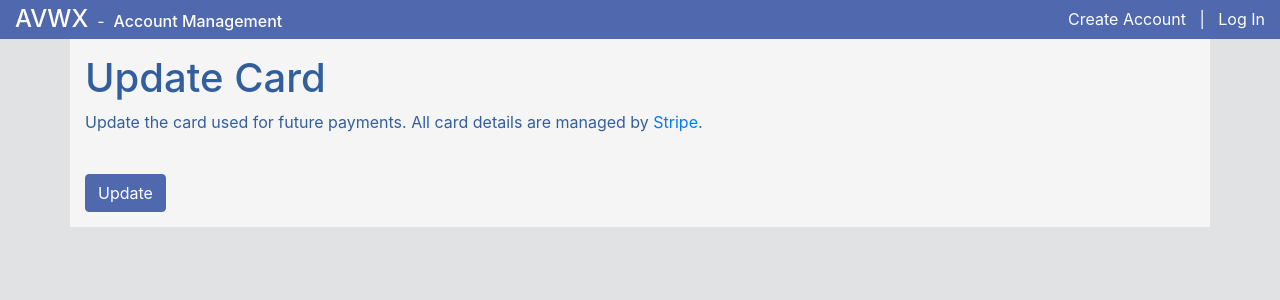
After one commit to avwx-rest/avwx-account, a Flask app: template avwx_account/templates/update_card.html in a window 1280 px wide. The commit adds this page. Shown: the top 300 px of the page. Run offline with Flask 2, Linux system fonts and the light colour scheme; the template is opened without the code that fills it: most values are stand-ins (such as "Sample title", 1, 10 or a date in 2020); parts of the project's set-up code (start-up, migrations or seed data) failed here and were passed over; some libraries are stand-ins or nearby versions.

Commit message:
Add update card view

```diff
--- a/avwx_account/plans.py
+++ b/avwx_account/plans.py
@@ -85,3 +85,13 @@ def cancel_subscription() -> bool:
     current_user.plan = Plan.by_key("free")
     db.session.commit()
     return True
+
+
+def update_card(token: str) -> bool:
+    """
+    Update stored credit card based on returned Stripe token
+    """
+    if not current_user.customer_id:
+        return False
+    stripe.Customer.modify(current_user.customer_id, source=token)
+    return True
--- /dev/null
+++ b/avwx_account/static/css/card-elements.css
@@ -0,0 +1,27 @@
+.StripeElement {
+    box-sizing: border-box;
+    width: 500px;
+    height: 40px;
+
+    padding: 10px 12px;
+
+    border: 1px solid transparent;
+    border-radius: 4px;
+    background-color: white;
+
+    box-shadow: 0 1px 3px 0 #e6ebf1;
+    -webkit-transition: box-shadow 150ms ease;
+    transition: box-shadow 150ms ease;
+  }
+
+  .StripeElement--focus {
+    box-shadow: 0 1px 3px 0 #cfd7df;
+  }
+
+  .StripeElement--invalid {
+    border-color: #fa755a;
+  }
+
+  .StripeElement--webkit-autofill {
+    background-color: #fefde5 !important;
+  }
--- a/avwx_account/templates/manage.html
+++ b/avwx_account/templates/manage.html
@@ -11,6 +11,7 @@
             <div class="btn-grid">
                 <a href="{{ url_for('user.edit_user_profile') }}" class="btn btn-primary" role="button"><i class="fas fa-edit"></i> Edit Account</a>
                 <a href="{{ url_for('user.change_password') }}" class="btn btn-primary" role="button"><i class="fas fa-lock"></i> Change Password</a>
+                <a href="{{ url_for('update_card') }}" class="btn btn-primary" role="button"><i class="fas fa-credit-card"></i> Update Card</a>
                 <a href="{{ url_for('delete_account') }}" class="btn btn-danger" role="button"><i class="far fa-trash-alt"></i> Delete Account</a>
             </div>
         </div>
--- /dev/null
+++ b/avwx_account/templates/update_card.html
@@ -0,0 +1,87 @@
+{% extends 'base.html' %}
+
+{% block headers %}
+<link rel="stylesheet" href="{{ url_for('static', filename='css/card-elements.css') }}">
+<script src="https://js.stripe.com/v3/"></script>
+{% endblock %}
+
+{% block content %}
+<h1>Update Card</h1>
+<p>Update the card used for future payments. All card details are managed by <a href="https://stripe.com/">Stripe</a>.</p>
+<form action="{{ url_for('update_card') }}" method="post" id="payment-form">
+    <div class="form-row">
+        <div id="card-element"></div>
+    </div>
+    <div class="form-row">
+        <div id="card-errors" role="alert"></div>
+    </div>
+    <br/>
+    <button class="btn btn-primary">Update</button>
+</form>
+
+<script>
+var stripe = Stripe('{{ stripe_key }}');
+
+// Create an instance of Elements.
+var elements = stripe.elements();
+
+// Custom styling can be passed to options when creating an Element.
+// (Note that this demo uses a wider set of styles than the guide below.)
+var style = {
+  base: {
+    color: '#32325d',
+    fontFamily: '"Helvetica Neue", Helvetica, sans-serif',
+    fontSmoothing: 'antialiased',
+    fontSize: '16px',
+    '::placeholder': {
+      color: '#aab7c4'
+    }
+  },
+  invalid: {
+    color: '#fa755a',
+    iconColor: '#fa755a'
+  }
+};
+
+var card = elements.create('card', {style: style});
+card.mount('#card-element');
+
+card.addEventListener('change', function(event) {
+  var displayError = document.getElementById('card-errors');
+  if (event.error) {
+    displayError.textContent = event.error.message;
+  } else {
+    displayError.textContent = '';
+  }
+});
+
+var form = document.getElementById('payment-form');
+form.addEventListener('submit', function(event) {
+  event.preventDefault();
+
+  stripe.createToken(card).then(function(result) {
+    if (result.error) {
+      // Inform the customer that there was an error.
+      var errorElement = document.getElementById('card-errors');
+      errorElement.textContent = result.error.message;
+    } else {
+      // Send the token to your server.
+      stripeTokenHandler(result.token);
+    }
+  });
+});
+
+function stripeTokenHandler(token) {
+  // Insert the token ID into the form so it gets submitted to the server
+  var form = document.getElementById('payment-form');
+  var hiddenInput = document.createElement('input');
+  hiddenInput.setAttribute('type', 'hidden');
+  hiddenInput.setAttribute('name', 'stripeToken');
+  hiddenInput.setAttribute('value', token.id);
+  form.appendChild(hiddenInput);
+
+  // Submit the form
+  form.submit();
+}
+</script>
+{% endblock %}
--- a/avwx_account/views.py
+++ b/avwx_account/views.py
@@ -120,6 +120,21 @@ def stripe_fulfill():
     return "", 400
 
 
+@app.route("/update-card", methods=["GET", "POST"])
+@login_required
+def update_card():
+    if not current_user.customer_id:
+        flash("You have no existing card on file", "info")
+        return redirect(url_for("manage"))
+    if request.method == "POST":
+        if plans.update_card(request.form["stripeToken"]):
+            flash("Your card has been updated", "success")
+        else:
+            flash("Something went wrong while updating your card", "error")
+        return redirect(url_for("manage"))
+    return render_template("update_card.html", stripe_key=app.config["STRIPE_PUB_KEY"])
+
+
 @app.route("/token")
 @login_required
 def generate_token():
```
